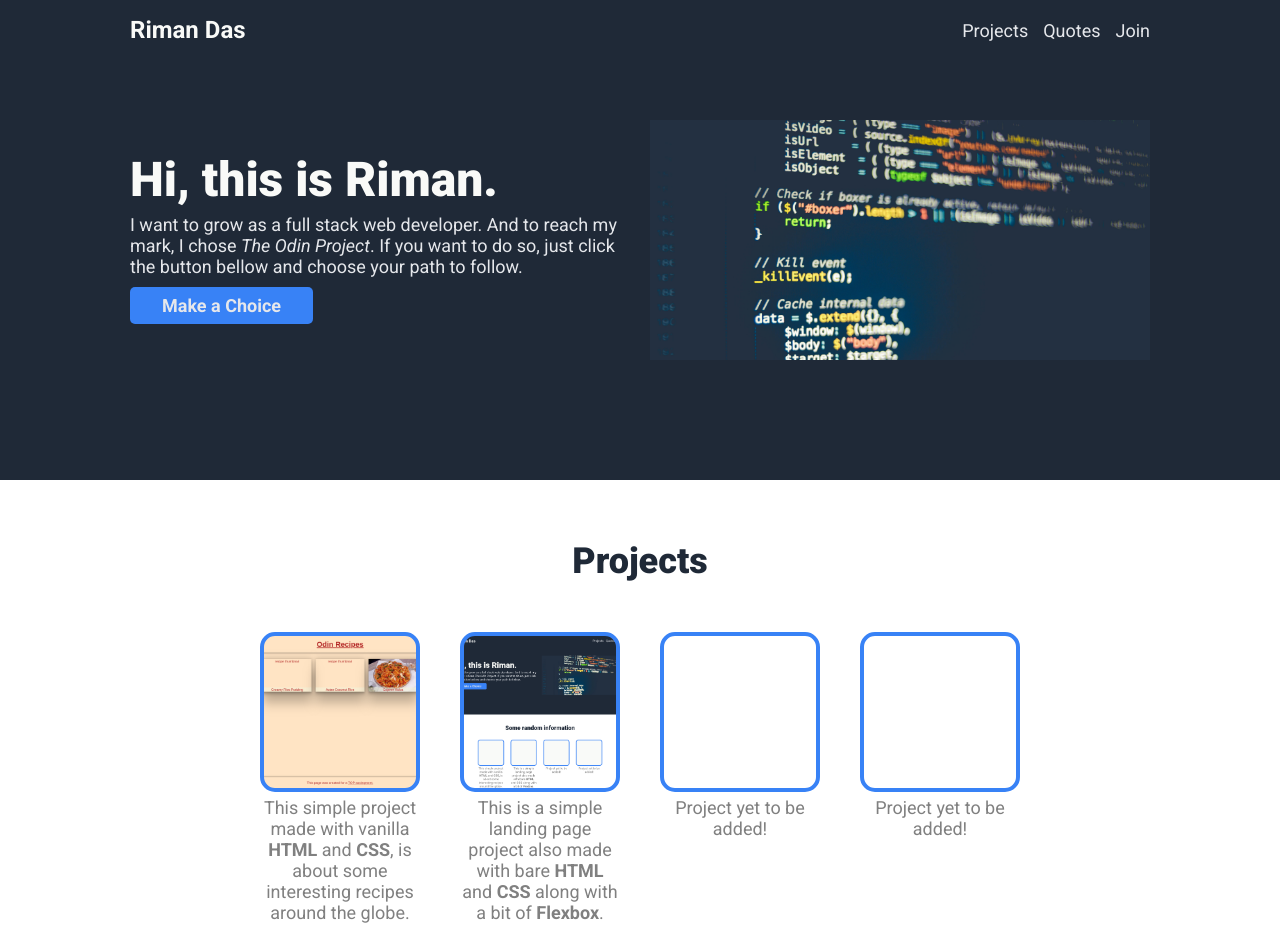
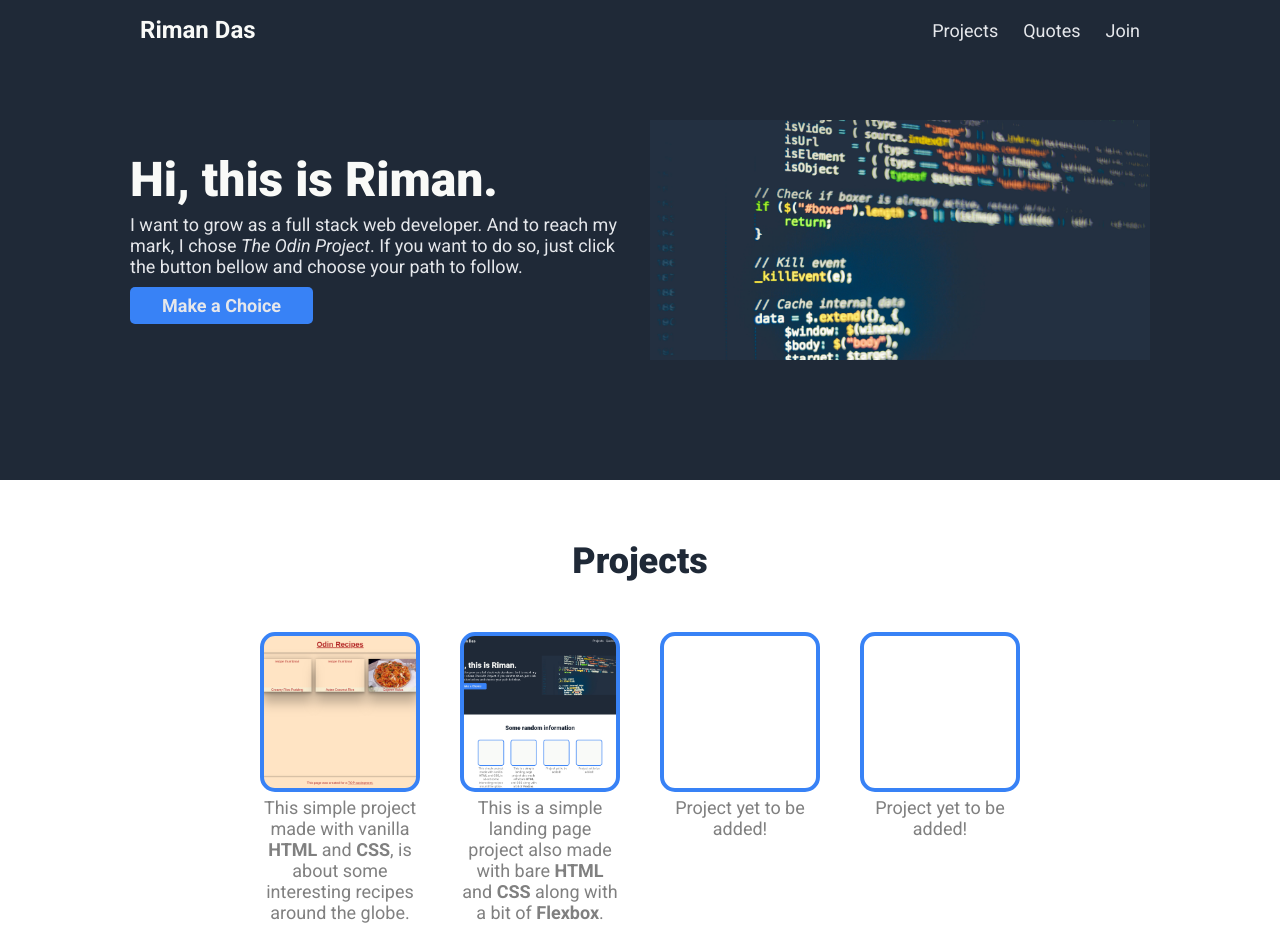
Before and after one commit to rimanz/landing-page, a plain HTML site: page index.html in a window 1280 px wide. Shown: the top 926 px of the page. Drawn offline with Linux system fonts and the light colour scheme.

Commit message:
Add padding around navigation links
 - Added a small padding around <a> elements inside the <nav>
 - Reduced the same calculated amount of gap between <li>

```diff
--- a/style.css
+++ b/style.css
@@ -65,7 +65,7 @@ nav {
 
 ul.nav-links {
     display: flex;
-    gap: 15px;
+    gap: 5px;
     list-style-type: none;
     justify-content: flex-end;
     align-items: center;
@@ -73,6 +73,10 @@ ul.nav-links {
     width: 100%;
     font-size: 18px;
     color: #e5e7eb;
+}
+
+ul.nav-links a {
+    padding: 0 10px;
 }
 
 li.logo {
```
